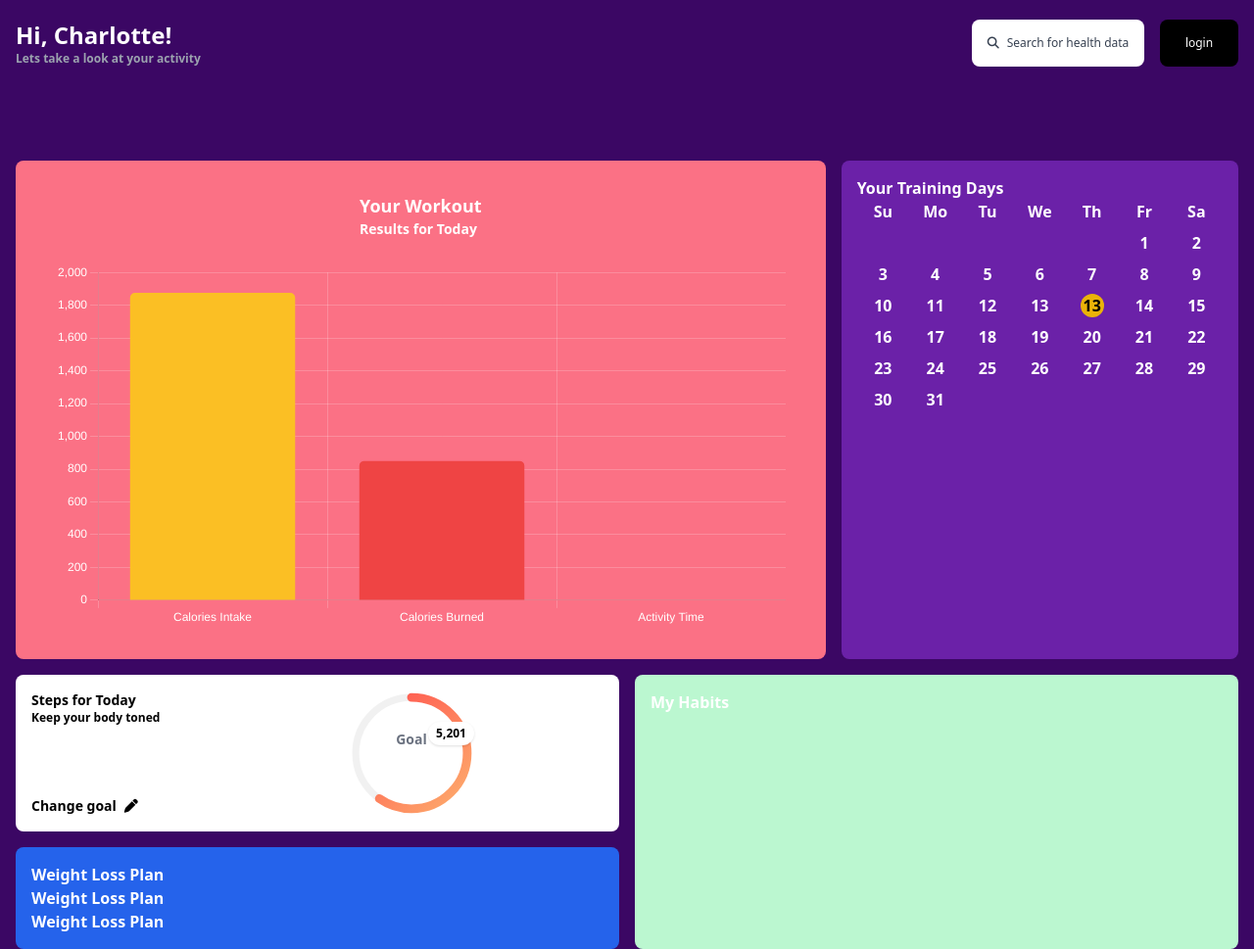
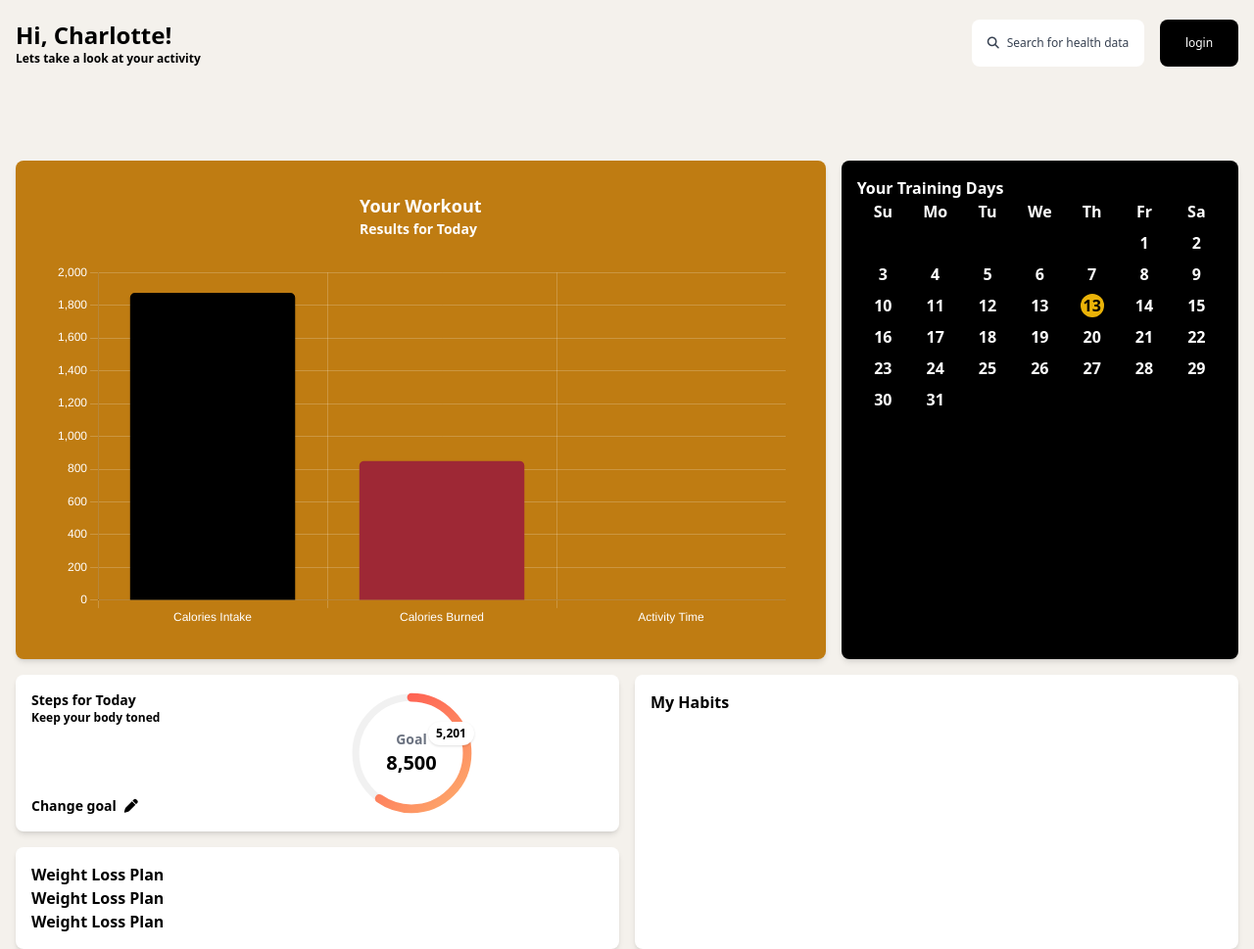
Before and after one commit to rubentotterman/logify, a plain HTML site: page index.html in a window 1280 px wide. Shown: the whole page at 98% size. Drawn offline with nearby package versions, Linux system fonts and the light colour scheme.

Commit message:
Ui
Enhanced overall UI, changed colors and fonts.

```diff
--- a/index.html
+++ b/index.html
@@ -10,15 +10,15 @@
     @import url('https://fonts.googleapis.com/css2?family=Poppins:ital,wght@0,100;0,200;0,300;0,400;0,500;0,600;0,700;0,800;0,900;1,100;1,200;1,300;1,400;1,500;1,600;1,700;1,800;1,900&display=swap');
     </style>
 </head>
-<body class="bg-purple-950">
+<body class="bg-customwhite">
     <!--Content wrapper (adjust values in config if needed)-->
   <div id="app" class="container">
 
     <!--Navbar content-->
-    <div class="navbar flex justify-between text-white pt-5">
+    <div class="navbar flex justify-between text-black pt-5">
         <div class="flex flex-col justify-center">
             <h1 class="font-bold text-2xl">Hi, Charlotte!</h1>
-            <p class="text-xs text-gray-400 font-semibold">Lets take a look at your activity</p>
+            <p class="text-xs font-semibold">Lets take a look at your activity</p>
         </div>
 
         <div class="flex gap-4">
@@ -27,7 +27,7 @@
         </div>
     </div>
     <div class="grid grid-cols-12 grid-rows-[auto_auto] gap-4 mt-24">
-        <div class="bg-rose-400 text-white rounded-lg font-bold col-span-8 py-2 px-4">
+        <div class="bg-custombeige text-white rounded-lg font-bold col-span-8 py-2 px-4 shadow-md">
             <div class="card bg-beige p-6 rounded-lg gap-6">
                 <!-- Text Content -->
                 <div class="text-content whitespace-nowrap flex justify-center items-center h-full">
@@ -42,7 +42,7 @@
               </div>
 
         </div>
-        <div class="bg-purple-800 rounded-lg col-span-4 py-4 px-4 font-bold text-white">
+        <div class="bg-black rounded-lg col-span-4 py-4 px-4 font-bold text-white shadow-md">
             <h1>Your Training Days</h1>
             <div class="grid grid-cols-7 text-center text-white font-bold mb-2">
                 <p>Su</p>
@@ -96,7 +96,7 @@
                 <p></p>
             </div>
         </div>
-        <div class="bg-white col-span-6 row-span-1 py-4 px-4 rounded-lg font-bold text-black grid grid-cols-2 gap-16">
+        <div class="bg-white col-span-6 row-span-1 py-4 px-4 rounded-lg font-bold shadow-md text-black grid grid-cols-2 gap-16">
             <div class="whitespace-nowrap flex flex-col justify-between h-full">
                 <div>
                     <h1 class="text-sm">Steps for Today</h1>
@@ -141,7 +141,7 @@
                     <!-- Center Text -->
                     <div class="absolute inset-0 flex flex-col justify-center items-center text-center">
                         <p class="text-gray-500 text-sm">Goal</p>
-                        <p class="text-white text-xl font-bold">8,500</p>
+                        <p class= "text-xl font-bold">8,500</p>
                       </div>
 
 
@@ -154,10 +154,10 @@
             </div>
 
         </div>
-        <div class="bg-green-200 col-span-6 row-span-2 h-full py-4 px-4 rounded-lg font-bold text-white">
+        <div class="bg-white text-black col-span-6 row-span-2 h-full py-4 px-4 rounded-lg shadow-md font-bold">
             <h1>My Habits</h1>
         </div>
-        <div class="bg-blue-600 col-span-6 row-span-1 py-4 px-4 rounded-lg font-bold text-white">
+        <div class="bg-white col-span-6 row-span-1 py-4 px-4 rounded-lg font-bold text-black shadow-md">
             <h1>Weight Loss Plan</h1>
             <h1>Weight Loss Plan</h1>
             <h1>Weight Loss Plan</h1>
--- a/main.js
+++ b/main.js
@@ -9,8 +9,8 @@ const workoutBarChart = new Chart(ctx, {
         label: 'Workout Metrics',
         data: [1875, 850, 2.3], // Data values
         backgroundColor: [
-          '#FBBF24', // Yellow for Calories Intake
-          '#EF4444', // Red for Calories Burned
+          '#000000', // Yellow for Calories Intake
+          '#9E2835', // Red for Calories Burned
           '#000000', // Black for Activity Time
         ],
         borderRadius: 5, // Round edges of bars
--- a/tailwind.config.js
+++ b/tailwind.config.js
@@ -9,7 +9,13 @@ module.exports = {
       center: true, // Centers the container by default
       padding: "1rem", //Adds default padding (adjust as needed)
     },
-    extend: {},
+    extend: {
+      colors: {
+        //Custom colors
+        custombeige: '#bf7c12',
+        customwhite: '#F4F1EC',
+      },
+    },
   },
   plugins: [],
 };
```
Also changed, not shown: output.css.
